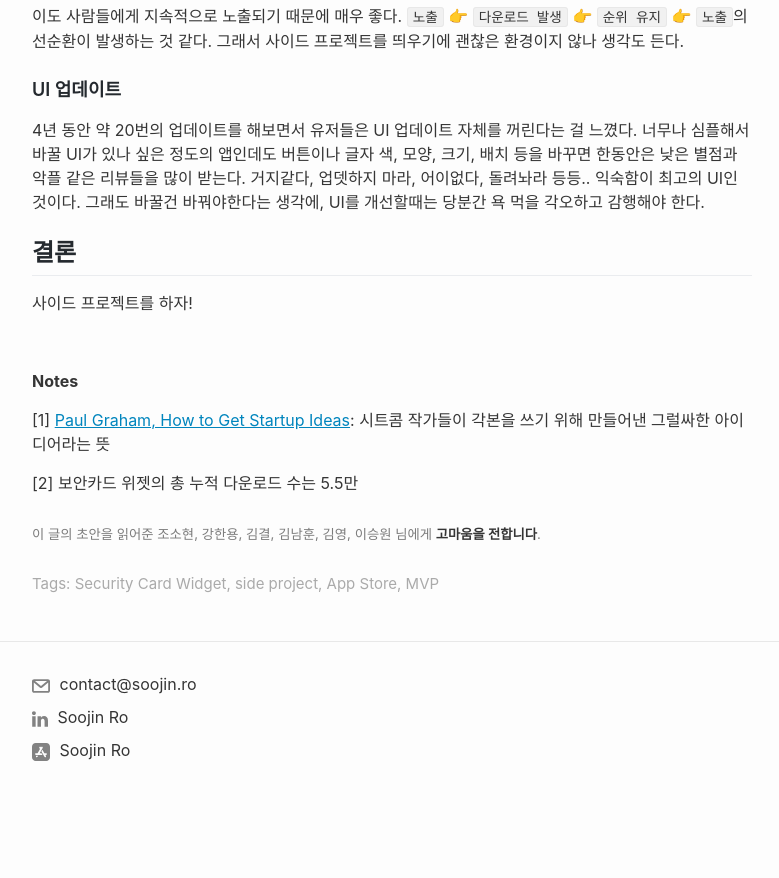
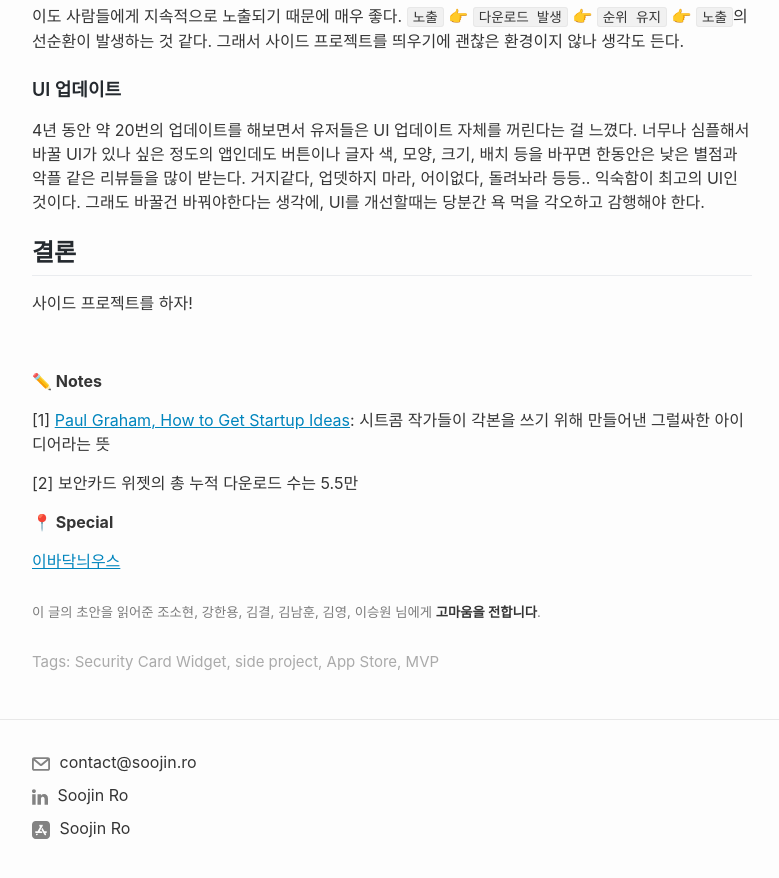
Before and after one commit to nsoojin/nsoojin.github.io, a Jekyll site: the page built from _posts/2018-09-13-lessons-from-my-side-project.md, in a window 1280 px wide and 900 px high, scrolled down 3733 px. Shown: the top 878 px of the window, without its empty margins (68-847 px from the left). Built offline with Jekyll 4.4.1, drawn with Linux system fonts in a browser that asks for light colours; before the commit the page ends 4555 px from its top, so only the background shows below that.

Commit message:
이바닥늬우스

```diff
--- a/_posts/2018-09-13-lessons-from-my-side-project.md
+++ b/_posts/2018-09-13-lessons-from-my-side-project.md
@@ -92,8 +92,12 @@ meta: {}
 
 <br>
 
-**Notes**
+**✏️ Notes**
 
 [1] [Paul Graham, How to Get Startup Ideas](http://www.paulgraham.com/startupideas.html): 시트콤 작가들이 각본을 쓰기 위해 만들어낸 그럴싸한 아이디어라는 뜻
 
 [2] 보안카드 위젯의 총 누적 다운로드 수는 5.5만
+
+**📍 Special**
+
+[이바닥늬우스](https://www.facebook.com/ebadaknews/)
```
Also changed, not shown: other parts of _posts/2018-09-13-lessons-from-my-side-project.md (+1 -1 lines).
